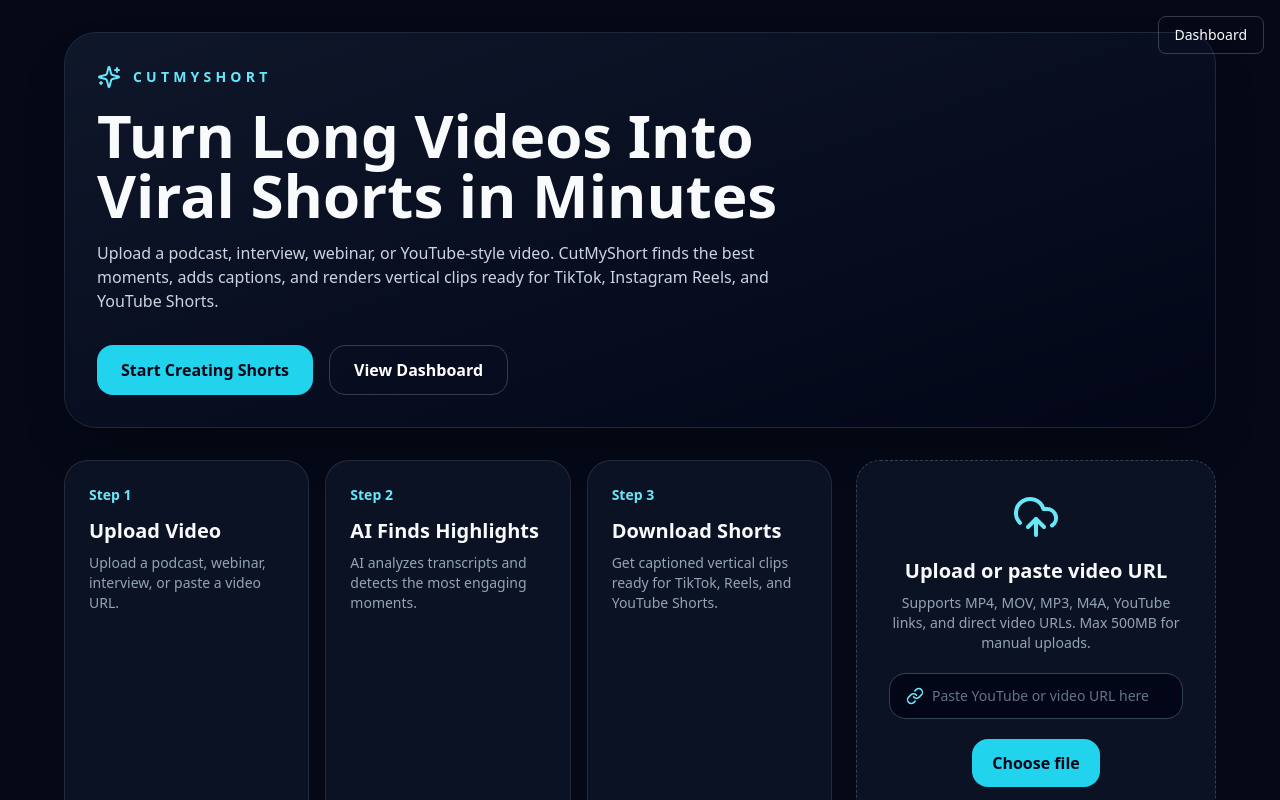
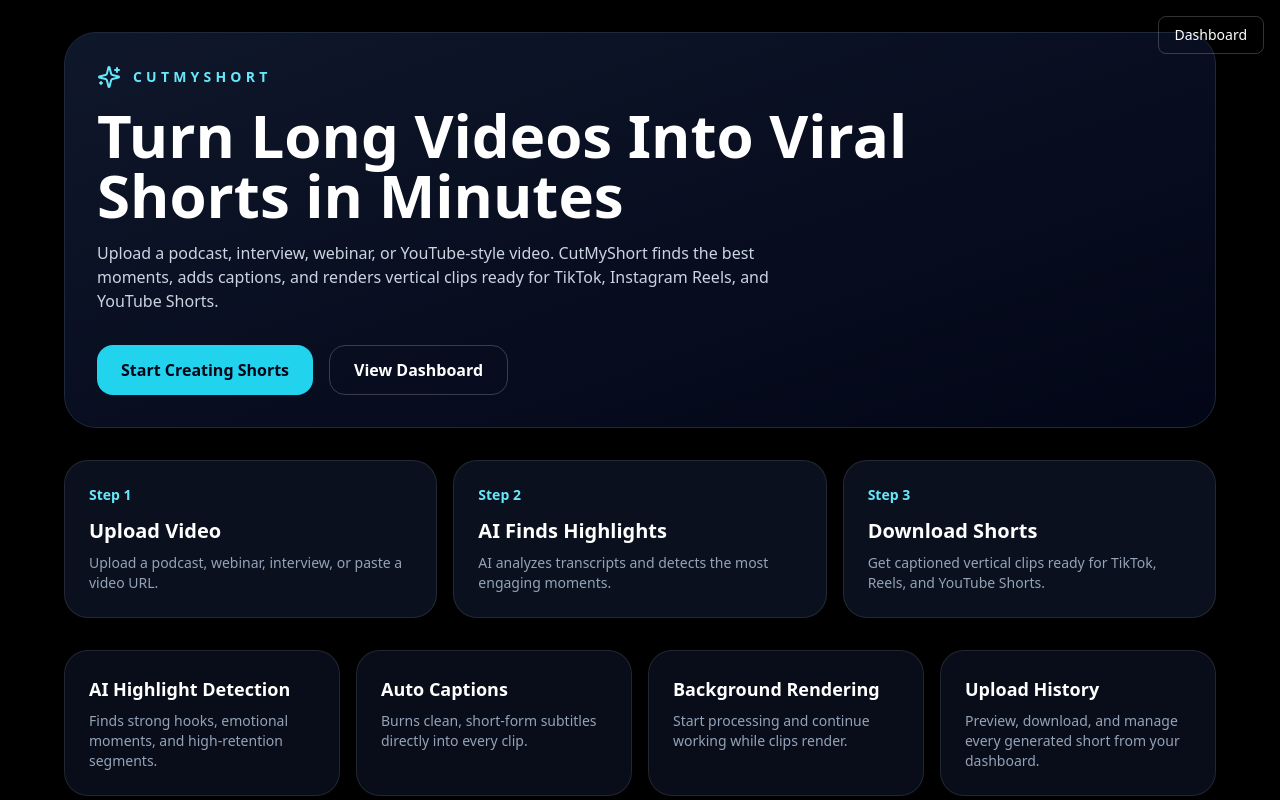
Before and after one commit to balasaijuttuga04/my-ai-podcast-clipper, a Next.js app: page / in a window 1280 px wide. Shown: the top 800 px of the page. Built offline with nearby package versions, Linux system fonts and the light colour scheme.

Commit message:
redesign homepage landing page

```diff
--- a/app/page.tsx
+++ b/app/page.tsx
@@ -50,15 +50,15 @@ export default function HomePage() {
       if (!workingFile && videoUrl.trim()) {
         const downloadRes = await fetch("/api/download-video", {
           method: "POST",
-          headers: {
-            "Content-Type": "application/json"
-          },
+          headers: { "Content-Type": "application/json" },
           body: JSON.stringify({ url: videoUrl.trim() })
         });
 
         if (!downloadRes.ok) {
           const errorData = await downloadRes.json().catch(() => null);
-          throw new Error(errorData?.error || "Could not download this video URL.");
+          throw new Error(
+            errorData?.error || "Could not download this video URL."
+          );
         }
 
         const blob = await downloadRes.blob();
@@ -103,9 +103,7 @@ export default function HomePage() {
 
       const highlightsRes = await fetch("/api/detect-highlights", {
         method: "POST",
-        headers: {
-          "Content-Type": "application/json"
-        },
+        headers: { "Content-Type": "application/json" },
         body: JSON.stringify({
           transcript: transcription.text,
           segments: transcription.segments,
@@ -151,9 +149,7 @@ export default function HomePage() {
 
       const jobResponse = await fetch("/api/video-jobs", {
         method: "POST",
-        headers: {
-          "Content-Type": "application/json"
-        },
+        headers: { "Content-Type": "application/json" },
         body: JSON.stringify({
           fileName: workingFile.name,
           clipCount: highlights.length,
@@ -171,14 +167,24 @@ export default function HomePage() {
 
       const jobId = job.id;
 
-      setStep("clipping");
-
-      const rendered: RenderedClip[] = [];
-
-      for (let i = 0; i < highlights.length; i++) {
       setStep("rendering");
 
-        const h = highlights[i];
+      const rendered: RenderedClip[] = highlights.map((h, i) => ({
+        id: crypto.randomUUID(),
+        title: h.title || `Clip ${i + 1}`,
+        viralTitle: h.viralTitle,
+        caption: h.caption,
+        hashtags: h.hashtags,
+        start: h.start,
+        end: h.end,
+        reason: h.reason,
+        downloadUrl: ""
+      }));
+
+      setClips(rendered);
+
+      await Promise.all(
+        highlights.map(async (h, i) => {
           const renderForm = new FormData();
 
           renderForm.append("sourceId", sourceId);
@@ -189,6 +195,7 @@ export default function HomePage() {
           renderForm.append("words", JSON.stringify(transcription.words));
           renderForm.append("cropMode", cropMode);
           renderForm.append("captionStyle", captionStyle);
+          renderForm.append("background", "true");
 
           const renderRes = await fetch("/api/render-clip", {
             method: "POST",
@@ -203,25 +210,13 @@ export default function HomePage() {
               "Rendering failed. Check the terminal for the real backend error."
             );
           }
-
-        const blob = await renderRes.blob();
-
-        rendered.push({
-          id: crypto.randomUUID(),
-          title: h.title || `Clip ${i + 1}`,
-          viralTitle: h.viralTitle,
-          caption: h.caption,
-          hashtags: h.hashtags,
-          start: h.start,
-          end: h.end,
-          reason: h.reason,
-          downloadUrl: URL.createObjectURL(blob)
-        });
-
-        setClips([...rendered]);
-      }
+        })
+      );
 
       setStep("done");
+      setError(
+        "Rendering started in the background. Go to Dashboard and refresh to see clips as they finish."
+      );
     } catch (e: any) {
       console.error(e);
       setStep("error");
@@ -237,7 +232,7 @@ export default function HomePage() {
     step === "rendering";
 
   return (
-    <main className="min-h-screen px-5 py-8">
+    <main className="min-h-screen bg-black px-5 py-8 text-white">
       <div className="absolute right-4 top-4 z-50 flex items-center gap-3">
         <Link
           href="/dashboard"
@@ -258,15 +253,16 @@ export default function HomePage() {
             </span>
           </div>
 
-          <h1 className="mt-4 max-w-3xl text-4xl font-bold leading-tight md:text-6xl">
+          <h1 className="mt-4 max-w-4xl text-4xl font-bold leading-tight md:text-6xl">
             Turn Long Videos Into Viral Shorts in Minutes
           </h1>
 
           <p className="mt-4 max-w-2xl text-slate-300">
             Upload a podcast, interview, webinar, or YouTube-style video.
-            CutMyShort finds the best moments, adds captions,
-            and renders vertical clips ready for TikTok, Instagram Reels, and YouTube Shorts.
+            CutMyShort finds the best moments, adds captions, and renders
+            vertical clips ready for TikTok, Instagram Reels, and YouTube Shorts.
           </p>
+
           <div className="mt-8 flex flex-wrap gap-4">
             <button
               onClick={() =>
@@ -288,32 +284,80 @@ export default function HomePage() {
           </div>
         </section>
 
-        <div id="upload-section" className="grid gap-6 lg:grid-cols-[1fr_360px]">
         <section className="mb-8 grid gap-4 md:grid-cols-3">
-  <div className="rounded-3xl border border-white/10 bg-slate-900/70 p-6">
-    <p className="text-sm font-semibold text-cyan-300">Step 1</p>
-    <h3 className="mt-3 text-xl font-bold">Upload Video</h3>
+          {[
+            {
+              step: "Step 1",
+              title: "Upload Video",
+              description:
+                "Upload a podcast, webinar, interview, or paste a video URL."
+            },
+            {
+              step: "Step 2",
+              title: "AI Finds Highlights",
+              description:
+                "AI analyzes transcripts and detects the most engaging moments."
+            },
+            {
+              step: "Step 3",
+              title: "Download Shorts",
+              description:
+                "Get captioned vertical clips ready for TikTok, Reels, and YouTube Shorts."
+            }
+          ].map((item) => (
+            <div
+              key={item.step}
+              className="rounded-3xl border border-white/10 bg-slate-900/70 p-6"
+            >
+              <p className="text-sm font-semibold text-cyan-300">
+                {item.step}
+              </p>
+              <h3 className="mt-3 text-xl font-bold">{item.title}</h3>
               <p className="mt-2 text-sm text-slate-400">
-      Upload a podcast, webinar, interview, or paste a video URL.
+                {item.description}
               </p>
             </div>
+          ))}
+        </section>
 
-  <div className="rounded-3xl border border-white/10 bg-slate-900/70 p-6">
-    <p className="text-sm font-semibold text-cyan-300">Step 2</p>
-    <h3 className="mt-3 text-xl font-bold">AI Finds Highlights</h3>
+        <section className="mb-8 grid gap-4 md:grid-cols-2 lg:grid-cols-4">
+          {[
+            {
+              title: "AI Highlight Detection",
+              description:
+                "Finds strong hooks, emotional moments, and high-retention segments."
+            },
+            {
+              title: "Auto Captions",
+              description:
+                "Burns clean, short-form subtitles directly into every clip."
+            },
+            {
+              title: "Background Rendering",
+              description:
+                "Start processing and continue working while clips render."
+            },
+            {
+              title: "Upload History",
+              description:
+                "Preview, download, and manage every generated short from your dashboard."
+            }
+          ].map((feature) => (
+            <div
+              key={feature.title}
+              className="rounded-3xl border border-white/10 bg-slate-900/60 p-6"
+            >
+              <h3 className="text-lg font-bold text-white">
+                {feature.title}
+              </h3>
               <p className="mt-2 text-sm text-slate-400">
-      AI analyzes transcripts and detects the most engaging moments.
+                {feature.description}
               </p>
             </div>
-  <div className="rounded-3xl border border-white/10 bg-slate-900/70 p-6">
-    <p className="text-sm font-semibold text-cyan-300">Step 3</p>
-    <h3 className="mt-3 text-xl font-bold">Download Shorts</h3>
-    <p className="mt-2 text-sm text-slate-400">
-      Get captioned vertical clips ready for TikTok, Reels, and YouTube Shorts.
-    </p>
-  </div>
+          ))}
         </section>
 
+        <div id="upload-section" className="grid gap-6 lg:grid-cols-[1fr_360px]">
           <div className="space-y-6">
             <Uploader
               file={file}
@@ -333,9 +377,7 @@ export default function HomePage() {
 
                   <select
                     value={clipLength}
-                    onChange={(e) =>
-                      setClipLength(Number(e.target.value))
-                    }
+                    onChange={(e) => setClipLength(Number(e.target.value))}
                     className="mt-2 w-full rounded-2xl border border-slate-700 bg-slate-950 px-4 py-3"
                   >
                     <option value={30}>30 seconds</option>
@@ -371,9 +413,7 @@ export default function HomePage() {
 
                   <select
                     value={cropMode}
-                    onChange={(e) =>
-                      setCropMode(e.target.value as CropMode)
-                    }
+                    onChange={(e) => setCropMode(e.target.value as CropMode)}
                     className="mt-2 w-full rounded-2xl border border-slate-700 bg-slate-950 px-4 py-3"
                   >
                     <option value="auto">Auto detect speaker</option>
@@ -397,9 +437,7 @@ export default function HomePage() {
                   >
                     <option value="classic">Classic</option>
                     <option value="bold-white">Bold White</option>
-                    <option value="yellow-highlight">
-                      Yellow Highlight
-                    </option>
+                    <option value="yellow-highlight">Yellow Highlight</option>
                   </select>
                 </label>
               </div>
```
Lines whose indentation alone changed are shown as unchanged.
